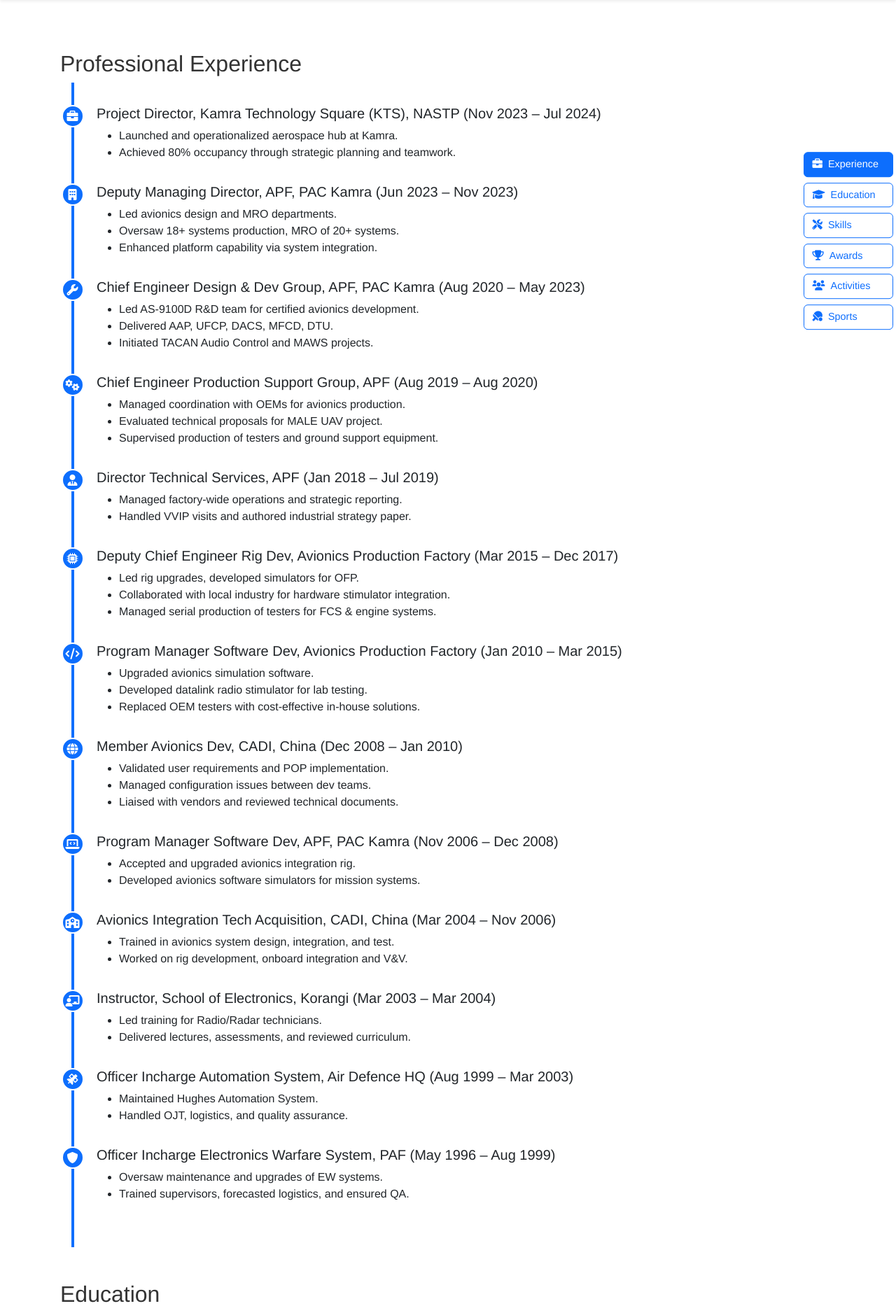
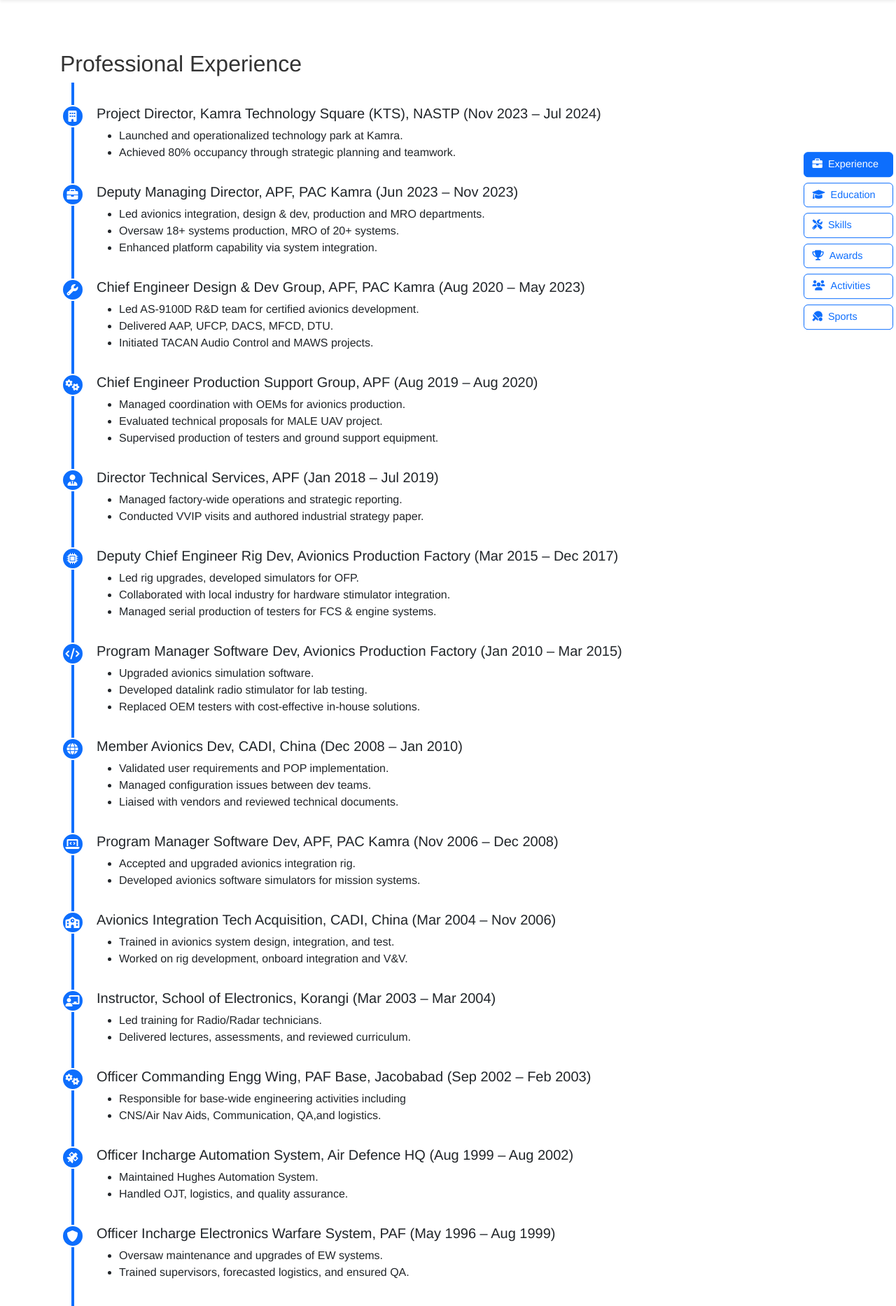
Before and after one commit to shariqmasood/portfolio-deploy, a Flask app: page /resume in a window 1280 px wide. Shown: the part 56-1922 px from the top of the page at 70% size. Run offline with Flask 2, Linux system fonts and the light colour scheme; some libraries are stand-ins or nearby versions.

Commit message:
splash screen display one time only. added OC Engg role in CV

```diff
--- a/app.py
+++ b/app.py
@@ -1,6 +1,6 @@
 import os
 import smtplib
-from flask import Flask, render_template, request
+from flask import Flask, session, redirect, url_for, render_template, request
 from dotenv import load_dotenv
 from email.mime.text import MIMEText
 from datetime import datetime
@@ -9,17 +9,23 @@
 load_dotenv()
 
 app = Flask(__name__)
+app.secret_key = os.getenv("FLASK_KEY")  # Change this to something secure
 
 MAIL_ADDRESS = os.getenv("EMAIL_KEY")
 MAIL_APP_PW = os.getenv("PASSWORD_KEY")
 
 @app.route("/")
 def splash():
+    if session.get("has_visited"):
+        return redirect(url_for("home"))
+    session["has_visited"] = True
     return render_template("splash.html")
 
 @app.route("/index")
 def home():
+    session["has_visited"] = True  # Ensure flag is always set if user comes here directly
     return render_template("index.html")
+
 
 @app.route("/about")
 def about():
--- a/contact_logs.txt
+++ b/contact_logs.txt
@@ -16,3 +16,9 @@
 Email: ysashariq@gmail.com
 Phone: 03345495507
 Message: hello
+
+-----
+Name: shariq masood
+Email: shariq_150@yahoo.com
+Phone: 03345495507
+Message: test
--- a/templates/resume.html
+++ b/templates/resume.html
@@ -106,18 +106,19 @@
 <div class="timeline">
 
   {% for role in [
-    ["Project Director, Kamra Technology Square (KTS), NASTP (Nov 2023 – Jul 2024)", ["Launched and operationalized aerospace hub at Kamra.", "Achieved 80% occupancy through strategic planning and teamwork."], "briefcase"],
-    ["Deputy Managing Director, APF, PAC Kamra (Jun 2023 – Nov 2023)", ["Led avionics design and MRO departments.", "Oversaw 18+ systems production, MRO of 20+ systems.", "Enhanced platform capability via system integration."], "building"],
+    ["Project Director, Kamra Technology Square (KTS), NASTP (Nov 2023 – Jul 2024)", ["Launched and operationalized technology park at Kamra.", "Achieved 80% occupancy through strategic planning and teamwork."], "building"],
+    ["Deputy Managing Director, APF, PAC Kamra (Jun 2023 – Nov 2023)", ["Led avionics integration, design & dev, production and MRO departments.", "Oversaw 18+ systems production, MRO of 20+ systems.", "Enhanced platform capability via system integration."], "briefcase"],
     ["Chief Engineer Design & Dev Group, APF, PAC Kamra (Aug 2020 – May 2023)", ["Led AS-9100D R&D team for certified avionics development.", "Delivered AAP, UFCP, DACS, MFCD, DTU.", "Initiated TACAN Audio Control and MAWS projects."], "wrench"],
     ["Chief Engineer Production Support Group, APF (Aug 2019 – Aug 2020)", ["Managed coordination with OEMs for avionics production.", "Evaluated technical proposals for MALE UAV project.", "Supervised production of testers and ground support equipment."], "cogs"],
-    ["Director Technical Services, APF (Jan 2018 – Jul 2019)", ["Managed factory-wide operations and strategic reporting.", "Handled VVIP visits and authored industrial strategy paper."], "user-tie"],
+    ["Director Technical Services, APF (Jan 2018 – Jul 2019)", ["Managed factory-wide operations and strategic reporting.", "Conducted VVIP visits and authored industrial strategy paper."], "user-tie"],
     ["Deputy Chief Engineer Rig Dev, Avionics Production Factory (Mar 2015 – Dec 2017)", ["Led rig upgrades, developed simulators for OFP.", "Collaborated with local industry for hardware stimulator integration.", "Managed serial production of testers for FCS & engine systems."], "microchip"],
     ["Program Manager Software Dev, Avionics Production Factory (Jan 2010 – Mar 2015)", ["Upgraded avionics simulation software.", "Developed datalink radio stimulator for lab testing.", "Replaced OEM testers with cost-effective in-house solutions."], "code"],
     ["Member Avionics Dev, CADI, China (Dec 2008 – Jan 2010)", ["Validated user requirements and POP implementation.", "Managed configuration issues between dev teams.", "Liaised with vendors and reviewed technical documents."], "globe"],
     ["Program Manager Software Dev, APF, PAC Kamra (Nov 2006 – Dec 2008)", ["Accepted and upgraded avionics integration rig.", "Developed avionics software simulators for mission systems."], "laptop-code"],
     ["Avionics Integration Tech Acquisition, CADI, China (Mar 2004 – Nov 2006)", ["Trained in avionics system design, integration, and test.", "Worked on rig development, onboard integration and V&V."], "school"],
     ["Instructor, School of Electronics, Korangi (Mar 2003 – Mar 2004)", ["Led training for Radio/Radar technicians.", "Delivered lectures, assessments, and reviewed curriculum."], "chalkboard-teacher"],
-    ["Officer Incharge Automation System, Air Defence HQ (Aug 1999 – Mar 2003)", ["Maintained Hughes Automation System.", "Handled OJT, logistics, and quality assurance."], "satellite"],
+    ["Officer Commanding Engg Wing, PAF Base, Jacobabad (Sep 2002 – Feb 2003)", ["Responsible for base-wide engineering activities including", "CNS/Air Nav Aids, Communication, QA,and logistics."], "cogs"],
+    ["Officer Incharge Automation System, Air Defence HQ (Aug 1999 – Aug 2002)", ["Maintained Hughes Automation System.", "Handled OJT, logistics, and quality assurance."], "satellite"],
     ["Officer Incharge Electronics Warfare System, PAF (May 1996 – Aug 1999)", ["Oversaw maintenance and upgrades of EW systems.", "Trained supervisors, forecasted logistics, and ensured QA."], "shield-alt"]
   ] %}
   <div class="timeline-item">
```
Also changed, not shown: 1 other file.
